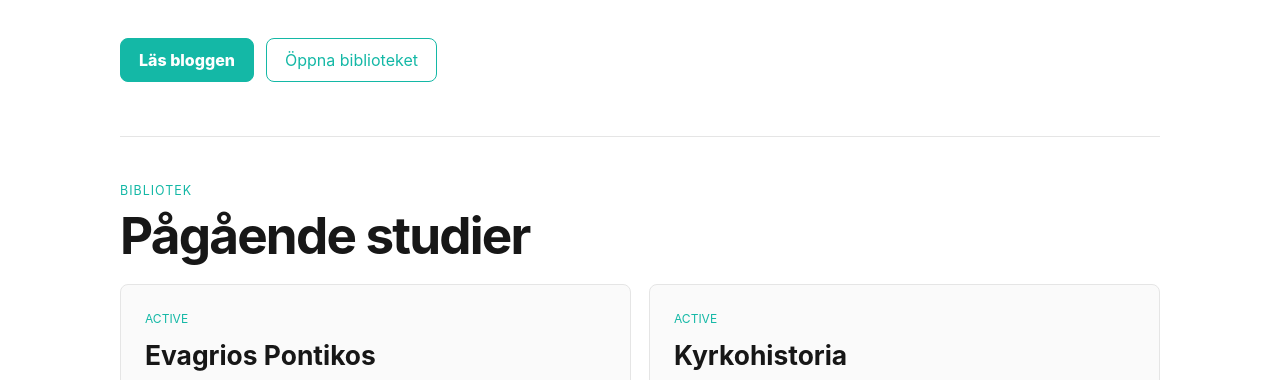
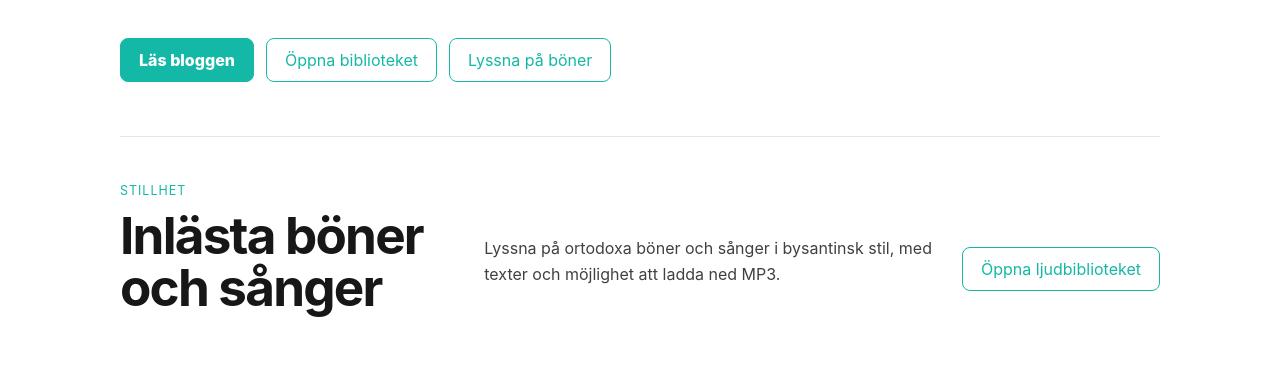
Before and after one commit to broklyn777/philosophia, an Astro site: page / in a window 1280 px wide. Shown: the part 552-932 px from the top of the page. Built offline with nearby package versions, Linux system fonts and the light colour scheme; Astro itself is replaced by a stand-in of ours.

Commit message:
Link audio prayers from homepage

```diff
--- a/src/pages/index.astro
+++ b/src/pages/index.astro
@@ -23,7 +23,20 @@ const projects = (await getProjects()).filter((project) => project.data.featured
       <div class="actions">
         <a href="/blog/">Läs bloggen</a>
         <a href="/projekt/">Öppna biblioteket</a>
+        <a href="/boner/">Lyssna på böner</a>
       </div>
+    </section>
+
+    <section class="section audio-entry" aria-labelledby="inlasta-boner">
+      <div>
+        <p class="eyebrow">Stillhet</p>
+        <h2 id="inlasta-boner">Inlästa böner och sånger</h2>
+      </div>
+      <p>
+        Lyssna på ortodoxa böner och sånger i bysantinsk stil, med texter och
+        möjlighet att ladda ned MP3.
+      </p>
+      <a href="/boner/">Öppna ljudbiblioteket</a>
     </section>
 
     <section class="section">
@@ -103,6 +116,39 @@ const projects = (await getProjects()).filter((project) => project.data.featured
     letter-spacing: -0.035em;
   }
 
+  .audio-entry {
+    display: grid;
+    grid-template-columns: minmax(0, 0.9fr) minmax(0, 1.2fr) auto;
+    gap: 24px;
+    align-items: center;
+  }
+
+  .audio-entry h2 {
+    font-size: clamp(2rem, 4vw, 3.4rem);
+    line-height: 1;
+    letter-spacing: -0.035em;
+  }
+
+  .audio-entry p:not(.eyebrow) {
+    max-width: 620px;
+    color: var(--muted);
+    line-height: 1.65;
+  }
+
+  .audio-entry a {
+    min-height: 44px;
+    display: inline-flex;
+    align-items: center;
+    justify-content: center;
+    padding: 0 18px;
+    border: 1px solid var(--accent);
+    border-radius: 8px;
+    color: var(--accent);
+    font-weight: 400;
+    text-decoration: none;
+    white-space: nowrap;
+  }
+
   .project-grid {
     display: grid;
     grid-template-columns: repeat(2, minmax(0, 1fr));
@@ -118,5 +164,14 @@ const projects = (await getProjects()).filter((project) => project.data.featured
     .project-grid {
       grid-template-columns: 1fr;
     }
+
+    .audio-entry {
+      grid-template-columns: 1fr;
+      gap: 14px;
+    }
+
+    .audio-entry a {
+      width: fit-content;
+    }
   }
 </style>
```
